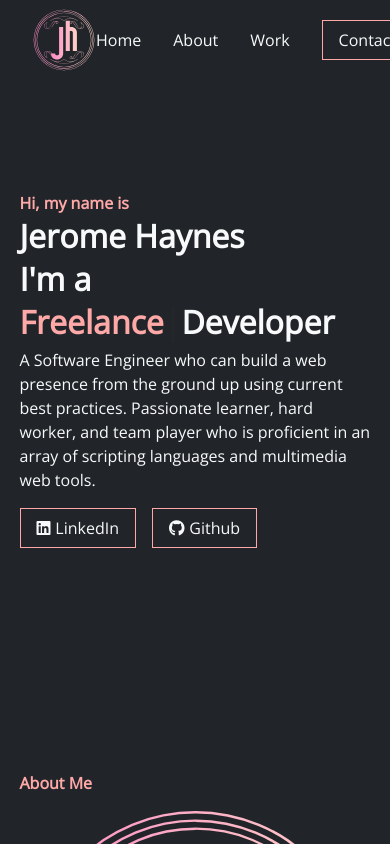
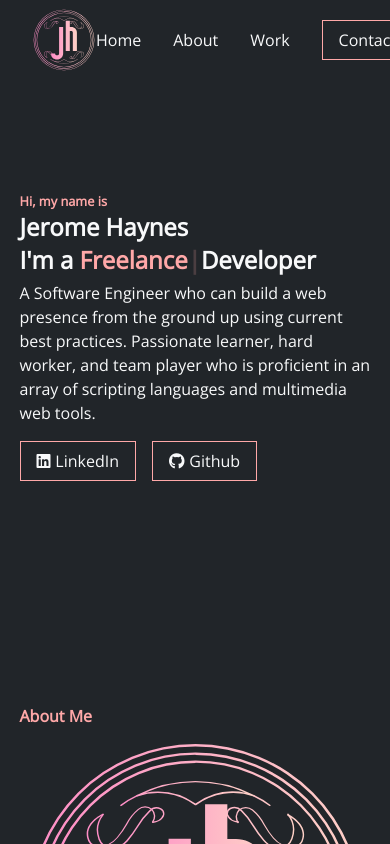
Before and after one commit to dev-rome/v1, a React (Create React App) app: page / in a window 390 px wide. Shown: the top 844 px of the page. Built offline with nearby package versions, Linux system fonts and the light colour scheme.

Commit message:
resize title

```diff
--- a/src/section/Hero.css
+++ b/src/section/Hero.css
@@ -46,7 +46,11 @@
 
 @media (max-width: 768px) {
 
+    .hero__title--small {
+        font-size: .8rem;
+    }
+
     .hero__title--big {
-        font-size: 2rem;
+        font-size: 1.5rem;
     }
 }
--- a/src/section/Hero.js
+++ b/src/section/Hero.js
@@ -7,11 +7,7 @@ const HeroSection = () => {
 
   useEffect(() => {
     const typed = new Typed(typedRef.current, {
-      strings: [
-        "Front-End",
-        "Full-Stack",
-        "Freelance",
-      ],
+      strings: ["Front-End", "Full-Stack", "Freelance"],
       typeSpeed: 50,
       backSpeed: 50,
       backDelay: 1500,
```
